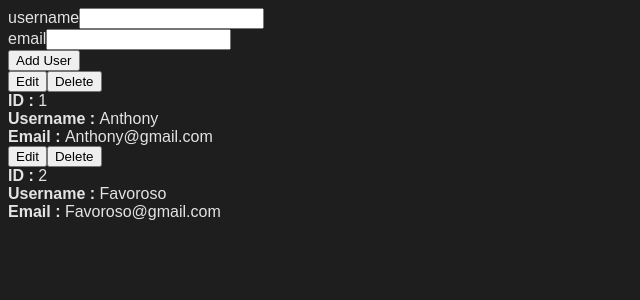
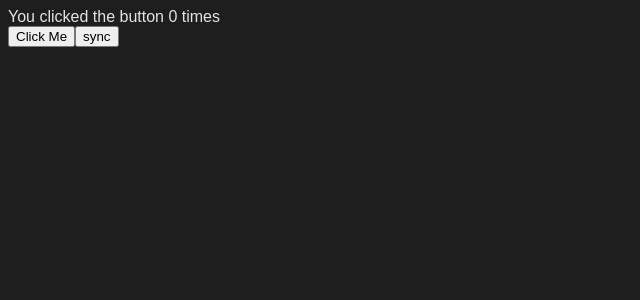
Before and after one commit to O-Reed/React-Practice, a React (Vite) app: page / in a window 1280 px wide. Shown: the top 300 px of the page, without its empty margins (0-640 px from the left). Built offline with nearby package versions, Linux system fonts and the light colour scheme.

Commit message:
Anthony_Hook_useEffect_dependency

```diff
--- a/src/App.jsx
+++ b/src/App.jsx
@@ -1,7 +1,11 @@
+// import { useState } from "react";
+// import LoginForm from "./components/LoginForm";
+// import UserDetails from "./components/UserDetails";
+// import UserProfile from "./components/UserProfile";
+
+import { useEffect } from "react";
 import { useState } from "react";
-// import LoginForm from "./components/LoginForm";
-import UserDetails from "./components/UserDetails";
-// import UserProfile from "./components/UserProfile";
+
 // import RegisterForm from "./components/RegisterForm";
 function App() {
   // window.addEventListener("resize", (e) => {
@@ -68,25 +72,34 @@ function App() {
   //   </>
   // );
 
-  const [users, setUsers] = useState([
-    {
-      id: 1,
-      username: "Anthony",
-      email: "Anthony@gmail.com",
-    },
-    {
-      id: 2,
-      username: "Favoroso",
-      email: "Favoroso@gmail.com",
-    },
-  ]);
+  // const [users, setUsers] = useState([
+  //   {
+  //     id: 1,
+  //     username: "Anthony",
+  //     email: "Anthony@gmail.com",
+  //   },
+  //   {
+  //     id: 2,
+  //     username: "Favoroso",
+  //     email: "Favoroso@gmail.com",
+  //   },
+  // ]);
 
-  const [username, setUsername] = useState("");
-  const [email, setEmail] = useState("");
-  const [count, setCount] = useState(3);
+  // const [username, setUsername] = useState("");
+  // const [email, setEmail] = useState("");
+  const [count, setCount] = useState(0);
+  const [sync, setSync] = useState(false);
   // console.log(users);
+
+  useEffect(() => {
+    console.log("Rendering...");
+    document.title = "React Tutorial ";
+  }, [sync]);
   return (
     <div>
+      <div>You clicked the button {count} times</div>
+      <button onClick={() => setCount((count) => count + 1)}>Click Me</button>
+      <button onClick={() => setSync((current) => !current)}>sync</button>
       {/* <UserProfile
         username="Anthony"
         age={36}
@@ -105,7 +118,7 @@ function App() {
       /> */}
       {/* <LoginForm /> */}
       {/* <RegisterForm /> */}
-      <form
+      {/* <form
         onSubmit={(e) => {
           e.preventDefault();
           const newUser = { id: count, username, email };
@@ -135,7 +148,7 @@ function App() {
       </form>
       {users.map((user, index) => (
         <UserDetails key={index} user={user} setUsers={setUsers} />
-      ))}
+      ))} */}
     </div>
   );
 }
```
